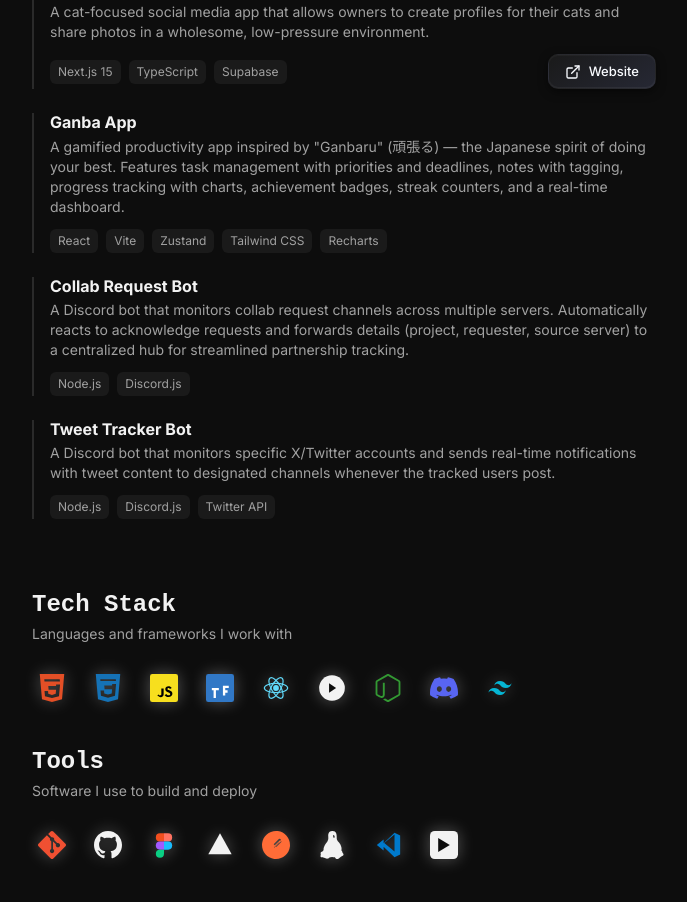
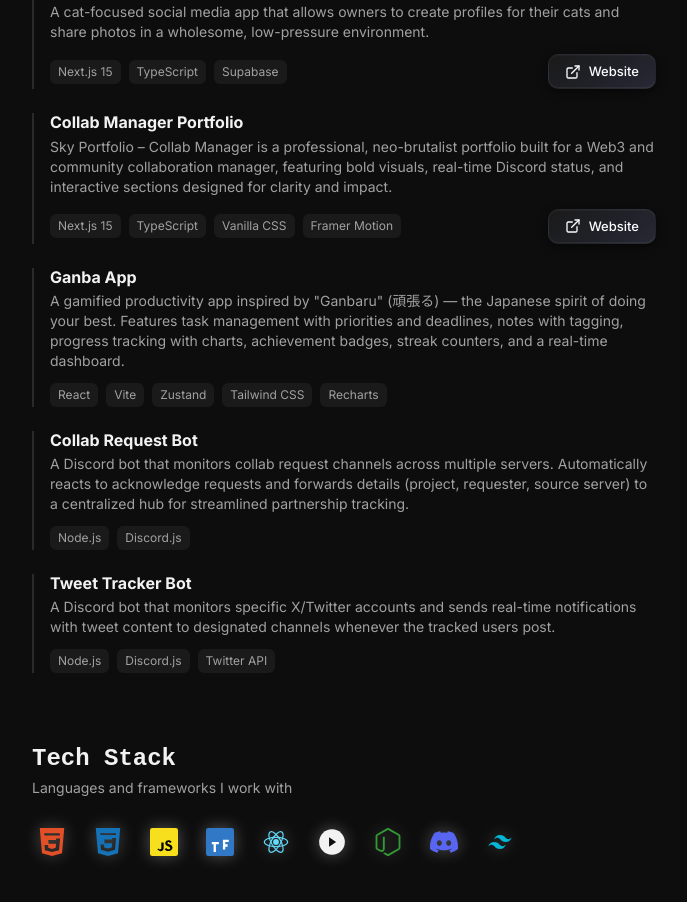
Before and after one commit to Skyyyisthelimitt/Portfolio, a Next.js app: page / in a window 1280 px wide. Shown: the part 1729-2631 px from the top of the page, without its empty margins (296-983 px from the left). Built offline with nearby package versions, Linux system fonts and the light colour scheme; no server answers.

Commit message:
Collab Manager Portfolio added to projects

```diff
--- a/src/components/ProjectsSection.tsx
+++ b/src/components/ProjectsSection.tsx
@@ -19,6 +19,13 @@
       'A cat-focused social media app that allows owners to create profiles for their cats and share photos in a wholesome, low-pressure environment.',
     tech: ['Next.js 15', 'TypeScript', 'Supabase'],
     link: 'https://meowgram.vercel.app/',
+  },
+  {
+    title: 'Collab Manager Portfolio',
+    description:
+      'Sky Portfolio – Collab Manager is a professional, neo-brutalist portfolio built for a Web3 and community collaboration manager, featuring bold visuals, real-time Discord status, and interactive sections designed for clarity and impact.',
+    tech: ['Next.js 15', 'TypeScript', 'Vanilla CSS', 'Framer Motion'],
+    link: 'https://skyyyportfolio.vercel.app/',
   },
   {
     title: 'Ganba App',
```
